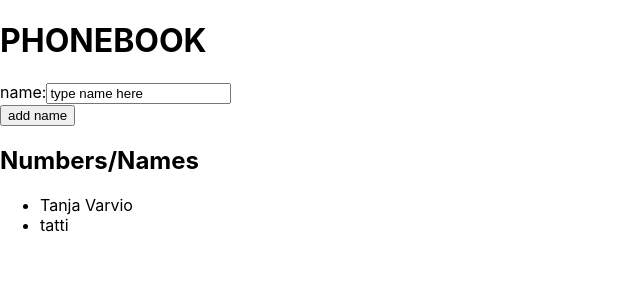
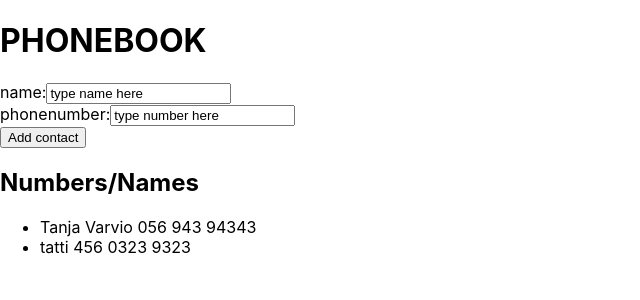
Before and after one commit to TanjaVar/full_stack_mooc_2021, a React (Create React App) app in the folder osa2/puhelinluettelo/: page / in a window 1280 px wide. Shown: the top 300 px of the page, without its empty margins (0-640 px from the left). Built offline with nearby package versions, Linux system fonts and the light colour scheme.

Commit message:
Lomakkeiden kasittely: 2.9 puhelinluettelo 2.9

```diff
--- a/osa2/puhelinluettelo/src/App.js
+++ b/osa2/puhelinluettelo/src/App.js
@@ -5,24 +5,31 @@ import React, {useState} from 'react';
 const ListGenerator = (props) => {
   //console.log(props, 'listgenerator')
   return (
-    <li>{props.person.name}</li>
+    <li>{props.person.name} {props.person.phonenum}</li>
   )
 }
 
 const App = () => {
   const [persons, setPersons] = useState([
-    {name: 'Tanja Varvio'},
-    {name: 'tatti'}
+    {
+      name: 'Tanja Varvio',
+      phonenum: '056 943 94343'
+    },
+    {
+      name: 'tatti',
+      phonenum: '456 0323 9323'
+    }
   ]);
   const [newName, setName] = useState('type name here');
+  const [newPhonenumber, setNewPhonenumber] = useState('type number here');
 
   //kutsutaan kun buttonia painetaan
   const addName = (event) => {
     event.preventDefault(); // estää oletustoiminnan onClick event
     const personObject = {
-      name: newName
+      name: newName,
+      phonenum: newPhonenumber
     };
-
     //looppaa arrayn läpi ja jos löytää nimen sieltä niin sitten alert
     // muuttaa
     let nameFound = false;
@@ -35,11 +42,9 @@ const App = () => {
         nameFound = true
       }
     }
-
     if(!nameFound) {
       setPersons(persons.concat(personObject))
     }
-
     // nollaa newName State
     setName('')
   }
@@ -48,6 +53,12 @@ const App = () => {
   const handleTextChange = (event) => {
     console.log(event.target.value)
     setName(event.target.value)
+  }
+
+  // updating setPhonenumber every time new char is typed to the input
+  const handlePhonenumberChange = (event) => {
+    console.log(event.target.value)
+    setNewPhonenumber(event.target.value)
   }
 
 
@@ -61,9 +72,16 @@ const App = () => {
             value={newName}
             onChange={handleTextChange}
           />
+          <div>
+            phonenumber:
+            <input
+              value={newPhonenumber}
+              onChange={handlePhonenumberChange}
+          />
+          </div>
         </div>
         <div>
-          <button type="submit">add name</button>
+          <button type="submit">Add contact</button>
         </div>
       </form>
       <h2>Numbers/Names</h2>
@@ -77,3 +95,5 @@ const App = () => {
 };
 
 export default App;
+
+// puh nro ei päivity newPhonenum muuttujaan oncahnge metodilla inputissa, miksei?
```
